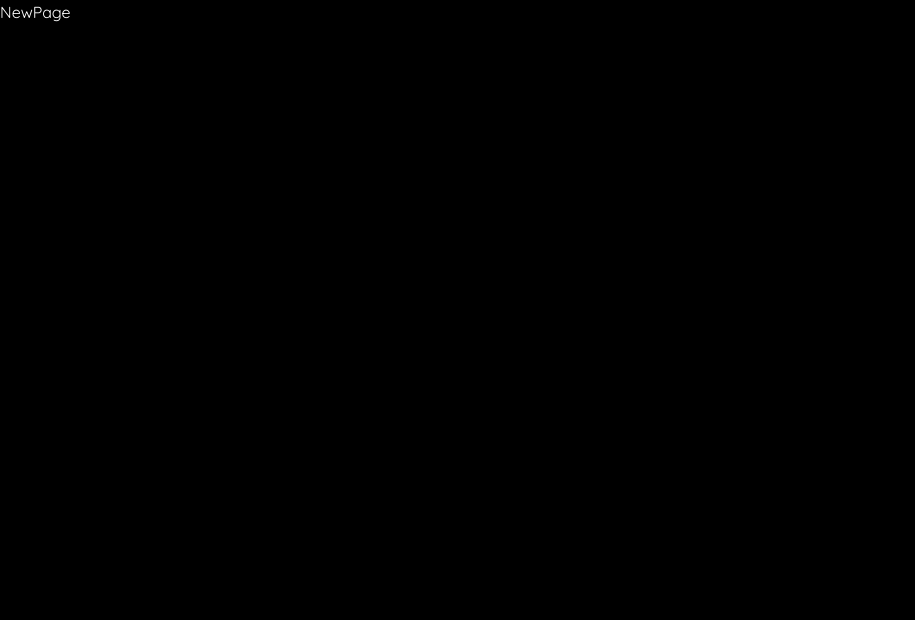
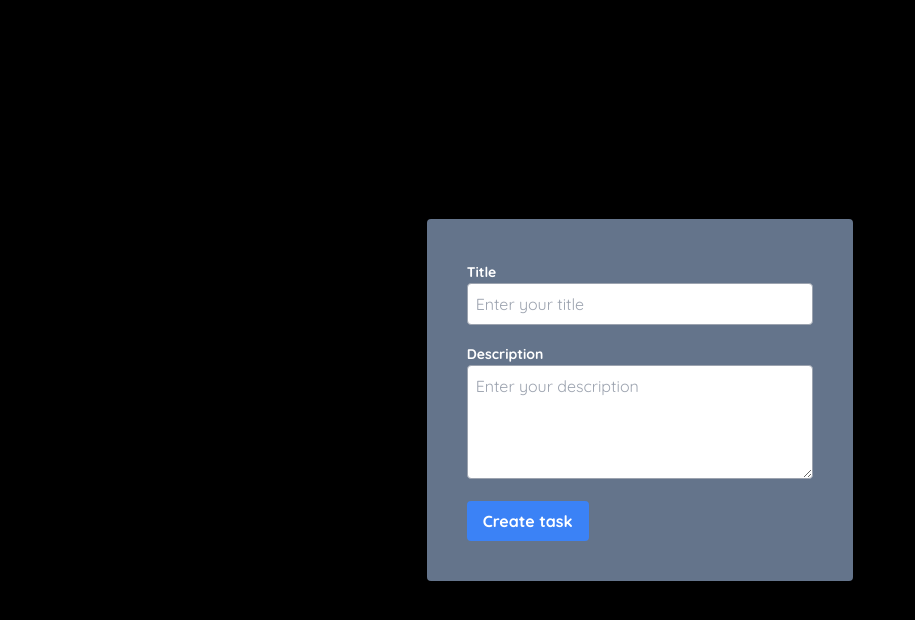
Before and after one commit to Jhonii10/crud-nextjs-14, a Next.js app: page /new in a window 1280 px wide. Shown: the top 620 px of the page, without its empty margins (0-915 px from the left). Built offline with nearby package versions, Linux system fonts and the light colour scheme.

Commit message:
create new taks in database

```diff
--- /dev/null
+++ b/app/components/form-taks.jsx
@@ -0,0 +1,59 @@
+'use client'
+import { useRouter } from 'next/navigation';
+import React from 'react'
+
+export default function FormTaks() {
+
+    const router = useRouter();
+
+    const onSubmit = async (e)=>{
+        e.preventDefault();
+        const title = e.target.title.value;
+        const description = e.target.description.value;
+        const res = await fetch('/api/tasks',{
+            method:'POST',
+            headers:{
+                "Content-Type":"application/json"
+            },
+            body: JSON.stringify({title, description})
+        })
+
+        if(res.ok){
+            router.push('/')
+        }
+    }
+
+
+  return (
+    <div className='h-screen flex justify-center items-center'>
+      <form className='bg-slate-500 p-10 rounded w-1/3'  onSubmit={onSubmit}>
+        <label htmlFor='title' className='font-bold text-sm '>
+            Title
+        </label>
+        <input
+            type='text'
+            placeholder="Enter your title"
+            className='border border-gray-400  text-black p-2 mb-4 w-full rounded'
+            name='title'
+            id='title'
+            required
+        />
+        <label htmlFor='title' className='font-bold text-sm '>
+            Description
+        </label>
+        <textarea
+            rows='4'
+            className='border border-gray-400 text-black  p-2 mb-4 w-full rounded'
+            placeholder='Enter your description'
+            name='description'
+
+        />
+        <button
+            type='submit'
+            className='bg-blue-500 hover:bg-blue-600 text-white font-bold py-2 px-4 rounded'>
+            Create task
+        </button>
+      </form>
+    </div>
+  )
+}
--- a/app/libs/prisma.js
+++ b/app/libs/prisma.js
@@ -1,5 +1,3 @@
 import { PrismaClient } from '@prisma/client'
 
 export const prisma = new PrismaClient()
-
-console.log('prisma', prisma.task.findMany())
--- a/app/new/page.js
+++ b/app/new/page.js
@@ -1,9 +1,12 @@
+
 import React from 'react'
+import FormTaks from '../components/form-taks';
+
+export const metadata = {
+    title: "create task",
+    description: "create new task in database",
+  };
 
 export default function NewPage() {
-  return (
-    <div>
-      NewPage
-    </div>
-  )
+    return <FormTaks />
 }
```
Also changed, not shown: 1 other file (tests, documents, lock files or other folders).
